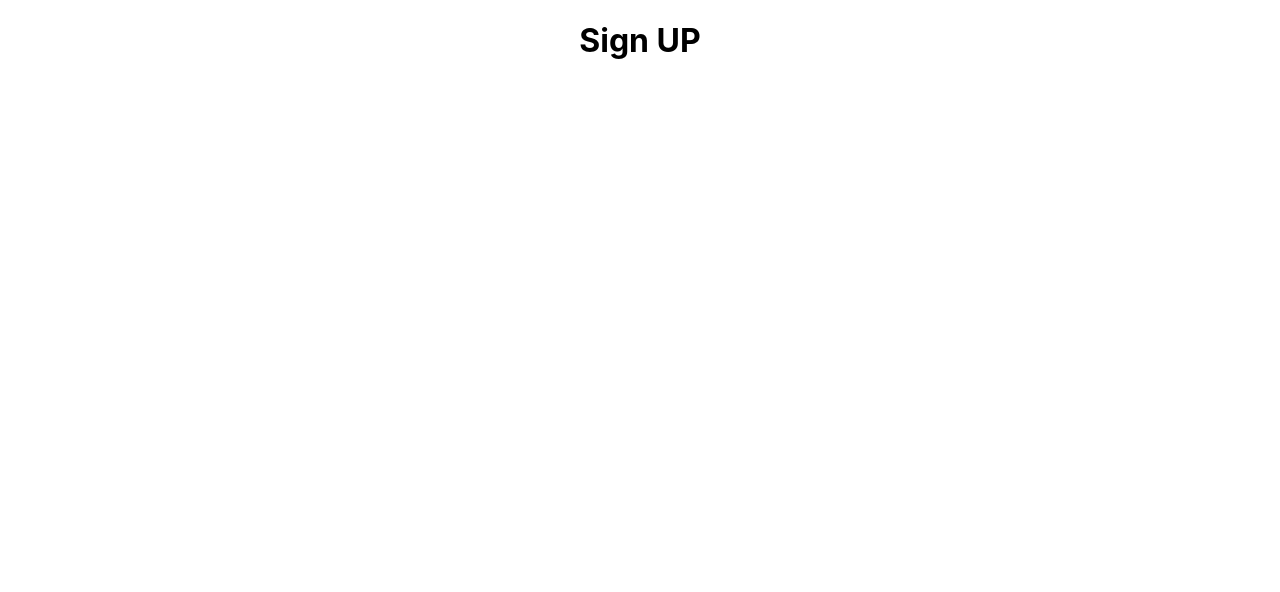
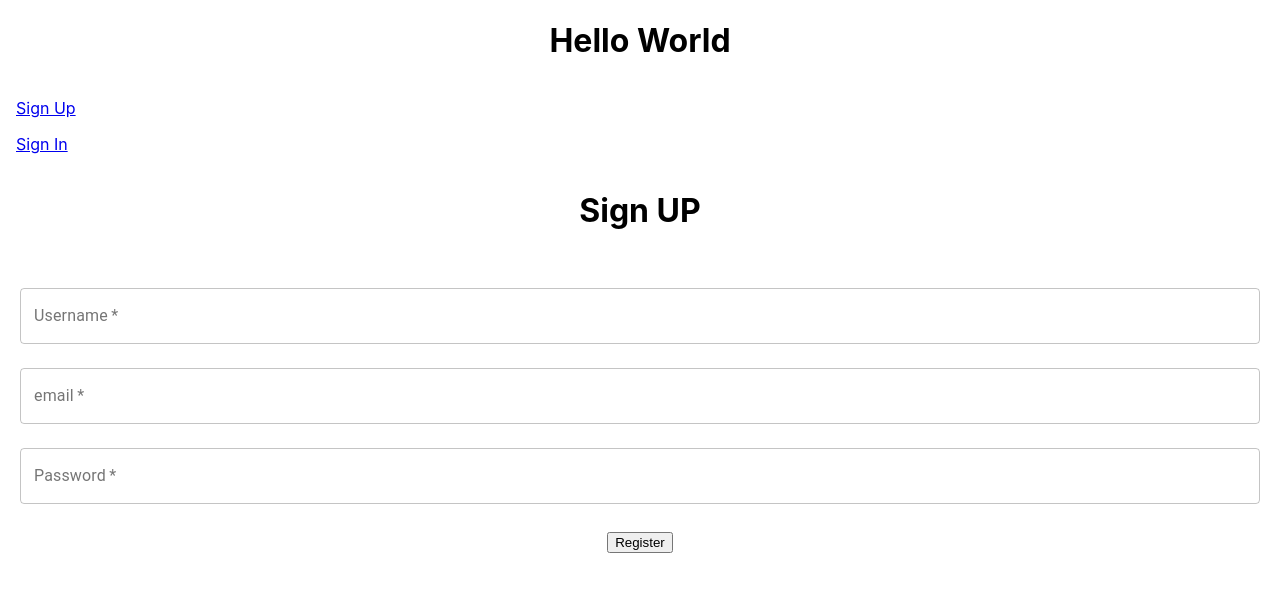
Before and after one commit to nzawirski/TaskLine, a React (Create React App) app: page /signUp in a window 1280 px wide. Shown: the top 592 px of the page. Built offline with nearby package versions, Linux system fonts and the light colour scheme.

Commit message:
sign up form not great

```diff
--- a/package.json
+++ b/package.json
@@ -3,9 +3,11 @@
   "version": "0.1.0",
   "private": true,
   "dependencies": {
+    "@material-ui/core": "^4.6.1",
     "axios": "^0.19.0",
     "bootstrap": "^4.3.1",
     "react": "^16.11.0",
+    "react-bootstrap": "^1.0.0-beta.15",
     "react-datepicker": "^2.10.0",
     "react-dom": "^16.11.0",
     "react-router-dom": "^5.1.2",
--- a/src/App.js
+++ b/src/App.js
@@ -1,7 +1,5 @@
 import React, { Component } from 'react';
 import LandingPage from "./components/LandingPage"
-import SignInForm from "./components/SignInForm"
-import SignUpForm from "./components/SignUpForm"
 import Dashboard from "./components/Dashboard"
 import { BrowserRouter as Router, Route } from "react-router-dom";
 import './App.css';
@@ -12,9 +10,7 @@ class App extends Component {
     return (
       <Router>
         <div className="container App">
-          <Route exact path="/" component={LandingPage} />
-          <Route path="/signUp" component={SignUpForm} />
-          <Route path="/signIn" component={SignInForm} />
+          <Route path="/" component={LandingPage} />
           <ProtectedRoute path="/dashboard" component={Dashboard} />
         </div>
       </Router>
--- a/src/components/LandingPage.js
+++ b/src/components/LandingPage.js
@@ -1,16 +1,40 @@
-import React, {Component} from 'react';
+import React, { Component } from 'react';
+import { Link, Route, Switch } from "react-router-dom";
+import SignInForm from "./SignInForm"
+import SignUpForm from "./SignUpForm"
+import List from "@material-ui/core/List";
+import ListItem from "@material-ui/core/ListItem";
+
 
 class LandingPage extends Component {
     constructor(props) {
         super(props);
-        this.state = {  }
+        this.state = {}
     }
     render() {
         return (
             <div>
                 <h1>Hello World</h1>
+                <List>
+                    {
+                        [{ name: "Sign Up", link: '/signUp' },
+                        { name: "Sign In", link: '/signIn' },
+                        ].map((item, i) => (
+                            <ListItem button key={i}>
+                                <Link to={item.link}>{item.name}</Link>
+                            </ListItem>
+                        ))
+                    }
+                </List>
+
+                <Switch>
+                    <Route path="/signUp" component={SignUpForm} />
+
+                    <Route path="/signIn" component={SignInForm}/>
+                </Switch>
+
             </div>
-         );
+        );
     }
 }
 
--- a/src/components/SignUpForm.js
+++ b/src/components/SignUpForm.js
@@ -1,13 +1,90 @@
 import React, { Component } from 'react';
+import TextField from "@material-ui/core/TextField";
+import Button from "react-bootstrap/Button";
 
+const styles = {
+    contentBox: {
+        padding: '20px',
+        display: 'flex',
+        justifyContent: 'center',
+        alignItems: 'center',
+        flexDirection: 'column',
+        flex: 9
+    }
+};
 
 class SignUpForm extends Component {
+
+    state = {
+        username: "",
+        email: "",
+        password: ""
+    };
+
+    onChangeUsername = e =>{
+        this.setState({
+            username: e.target.value
+        })
+    }
+    onChangeEmail = e => {
+        this.setState({
+            email: e.target.value
+        })
+    }
+    onChangePassword = e => {
+        this.setState({
+            password: e.target.value
+        })
+    }
+
+    onSubmit(e) {
+        console.log(e)
+    }
+
     render() {
         return (
             <div>
                 <h1>Sign UP</h1>
+                <form style={styles.contentBox} onSubmit={this.onSubmit}>
+                    <TextField
+                        required
+                        label="Username"
+                        margin="normal"
+                        value={this.state.username}
+                        onChange={this.onChangeUsername}
+                        fullWidth
+                        variant="outlined"
+                    />
+                    <TextField
+                        required
+                        label="email"
+                        type="email"
+                        margin="normal"
+                        value={this.state.email}
+                        onChange={this.onChangeEmail}
+                        fullWidth
+                        variant="outlined"
+                    />
+                    <TextField
+                        required
+                        label="Password"
+                        type="password"
+                        margin="normal"
+                        value={this.state.password}
+                        onChange={this.onChangePassword}
+                        fullWidth
+                        variant="outlined"
+                    />
+                    <Button
+                        type="submit"
+                        style={{ marginTop: '20px' }}
+                        variant="outline-success"
+                    >
+                        {'Register'}
+                    </Button>
+                </form>
             </div>
-         );
+        );
     }
 }
 
```
Also changed, not shown: 1 other file (tests, documents, lock files or other folders).
